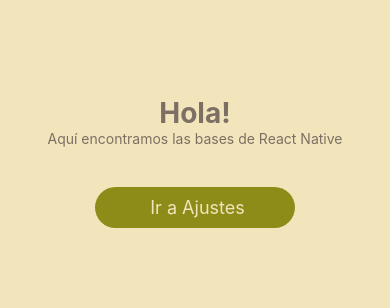
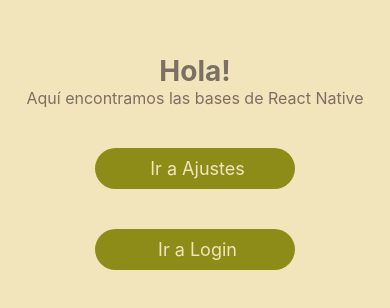
Before and after one commit to TecAbel/react-native, a React Native app: screen /home in a window 390 px wide. Shown: the part 260-568 px from the top of the page. Built offline with nearby package versions, Linux system fonts and the light colour scheme.

Commit message:
feat(loginform): created page for form login

```diff
--- a/src/components/text/custom-text.tsx
+++ b/src/components/text/custom-text.tsx
@@ -13,8 +13,11 @@
   return (
     <Text
       style={[
-        style,
-        { color: useCurrentTheme(COLORS.light.text, COLORS.dark.text) }
+        {
+          color: useCurrentTheme(COLORS.light.text, COLORS.dark.text),
+          fontSize: 16
+        },
+        style
       ]}
     >
       {children}
--- /dev/null
+++ b/src/pages/forms/login/form-login.styles.ts
@@ -0,0 +1,13 @@
+import { StyleSheet } from 'react-native'
+export const styles = StyleSheet.create({
+  safe: {
+    height: '100%'
+  },
+  mainContainer: {
+    padding: 14
+  },
+  title: {
+    fontSize: 18,
+    fontWeight: 'bold'
+  }
+})
--- /dev/null
+++ b/src/pages/forms/login/form-login.tsx
@@ -0,0 +1,25 @@
+import { COLORS } from '@src/common/colors'
+import { CustomText } from '@src/components/text/custom-text'
+import { useCurrentTheme } from '@src/utils/themeHook'
+import { SafeAreaView, View } from 'react-native'
+import { styles } from './form-login.styles'
+
+export const FormLoginPage = () => {
+  return (
+    <SafeAreaView
+      style={[
+        styles.safe,
+        { backgroundColor: useCurrentTheme(COLORS.light.bg, COLORS.dark.bg) }
+      ]}
+    >
+      <View style={[styles.mainContainer]}>
+        <View style={{ gap: 15 }}>
+          <CustomText style={styles.title}>Bienvenido</CustomText>
+          <CustomText>
+            Para ingresar, es necesario usuario y contraseña
+          </CustomText>
+        </View>
+      </View>
+    </SafeAreaView>
+  )
+}
--- /dev/null
+++ b/src/pages/home/home.styles.ts
@@ -0,0 +1,27 @@
+import { StyleSheet } from 'react-native'
+import { COLORS } from '@src/common/colors'
+export const styles = StyleSheet.create({
+  safe: {
+    minHeight: '100%',
+    alignItems: 'center',
+    justifyContent: 'center'
+  },
+  container: {
+    flexDirection: 'column',
+    alignItems: 'center',
+    gap: 40
+  },
+  button: {
+    backgroundColor: COLORS.light.green,
+    width: 200,
+    paddingHorizontal: 40,
+    paddingVertical: 10,
+    justifyContent: 'center',
+    alignItems: 'center',
+    borderRadius: 999
+  },
+  buttonText: {
+    fontSize: 18,
+    color: COLORS.light.bg
+  }
+})
--- a/src/pages/home/home.tsx
+++ b/src/pages/home/home.tsx
@@ -1,16 +1,17 @@
 import { useNavigation } from '@react-navigation/native'
 import { COLORS } from '@src/common/colors'
 import { Hellow } from '@src/components/hellow/hellow'
+import { AppRoutes } from '@src/routes/mainrouter'
 import { useCurrentTheme } from '@utils/themeHook'
 import { FC } from 'react'
 import {
   SafeAreaView,
   StatusBar,
-  StyleSheet,
   Text,
   TouchableOpacity,
   View
 } from 'react-native'
+import { styles } from './home.styles'
 
 export const HomePage: FC = () => {
   const nav = useNavigation<any>()
@@ -32,39 +33,21 @@
         <Hellow />
         <TouchableOpacity
           onPress={() => {
-            nav.navigate('settings')
+            nav.navigate(AppRoutes.settings)
           }}
           style={styles.button}
         >
           <Text style={styles.buttonText}> Ir a Ajustes</Text>
         </TouchableOpacity>
+        <TouchableOpacity
+          onPress={() => {
+            nav.navigate(AppRoutes.formlogin)
+          }}
+          style={styles.button}
+        >
+          <Text style={styles.buttonText}> Ir a Login</Text>
+        </TouchableOpacity>
       </View>
     </SafeAreaView>
   )
 }
-
-const styles = StyleSheet.create({
-  safe: {
-    minHeight: '100%',
-    alignItems: 'center',
-    justifyContent: 'center'
-  },
-  container: {
-    flexDirection: 'column',
-    alignItems: 'center',
-    gap: 40
-  },
-  button: {
-    backgroundColor: COLORS.light.green,
-    width: 200,
-    paddingHorizontal: 40,
-    paddingVertical: 10,
-    justifyContent: 'center',
-    alignItems: 'center',
-    borderRadius: 999
-  },
-  buttonText: {
-    fontSize: 18,
-    color: COLORS.light.bg
-  }
-})
--- a/src/routes/mainrouter.tsx
+++ b/src/routes/mainrouter.tsx
@@ -5,33 +5,44 @@
 import { SettingsPage } from '@src/pages/settings/settings'
 import { useCurrentTheme } from '@src/utils/themeHook'
 import { COLORS } from '@src/common/colors'
+import { FormLoginPage } from '@src/pages/forms/login/form-login'
 
 const Stack = createNativeStackNavigator()
+export enum AppRoutes {
+  settings = 'settings',
+  home = 'home',
+  formlogin = 'form-login'
+}
 export const MainRouter = () => {
   return (
     <SafeAreaProvider>
       <NavigationContainer>
-        <Stack.Navigator>
+        <Stack.Navigator
+          screenOptions={{
+            headerStyle: {
+              backgroundColor: useCurrentTheme(COLORS.light.bg, COLORS.dark.bg)
+            },
+            headerTitleStyle: {
+              color: useCurrentTheme(COLORS.light.text, COLORS.dark.text)
+            }
+          }}
+        >
           <Stack.Screen
-            name="home"
+            name={AppRoutes.home}
             component={HomePage}
             options={{ title: 'home', headerShown: false }}
           />
           <Stack.Screen
-            name="settings"
+            name={AppRoutes.settings}
             component={SettingsPage}
             options={{
-              title: 'Ajustes',
-              headerStyle: {
-                backgroundColor: useCurrentTheme(
-                  COLORS.light.bg,
-                  COLORS.dark.bg
-                )
-              },
-              headerTitleStyle: {
-                color: useCurrentTheme(COLORS.light.text, COLORS.dark.text)
-              }
+              title: 'Ajustes'
             }}
+          />
+          <Stack.Screen
+            name={AppRoutes.formlogin}
+            component={FormLoginPage}
+            options={{ title: 'form-login' }}
           />
         </Stack.Navigator>
       </NavigationContainer>
```
